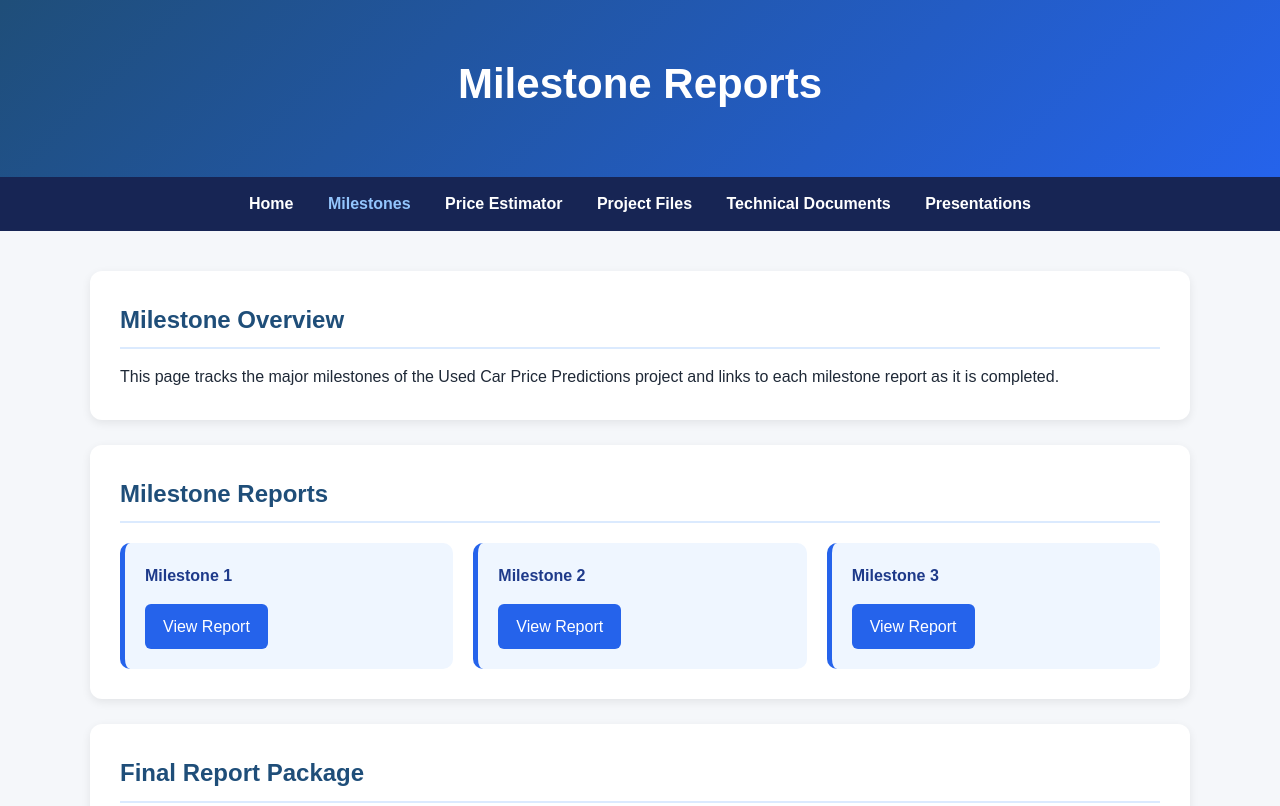
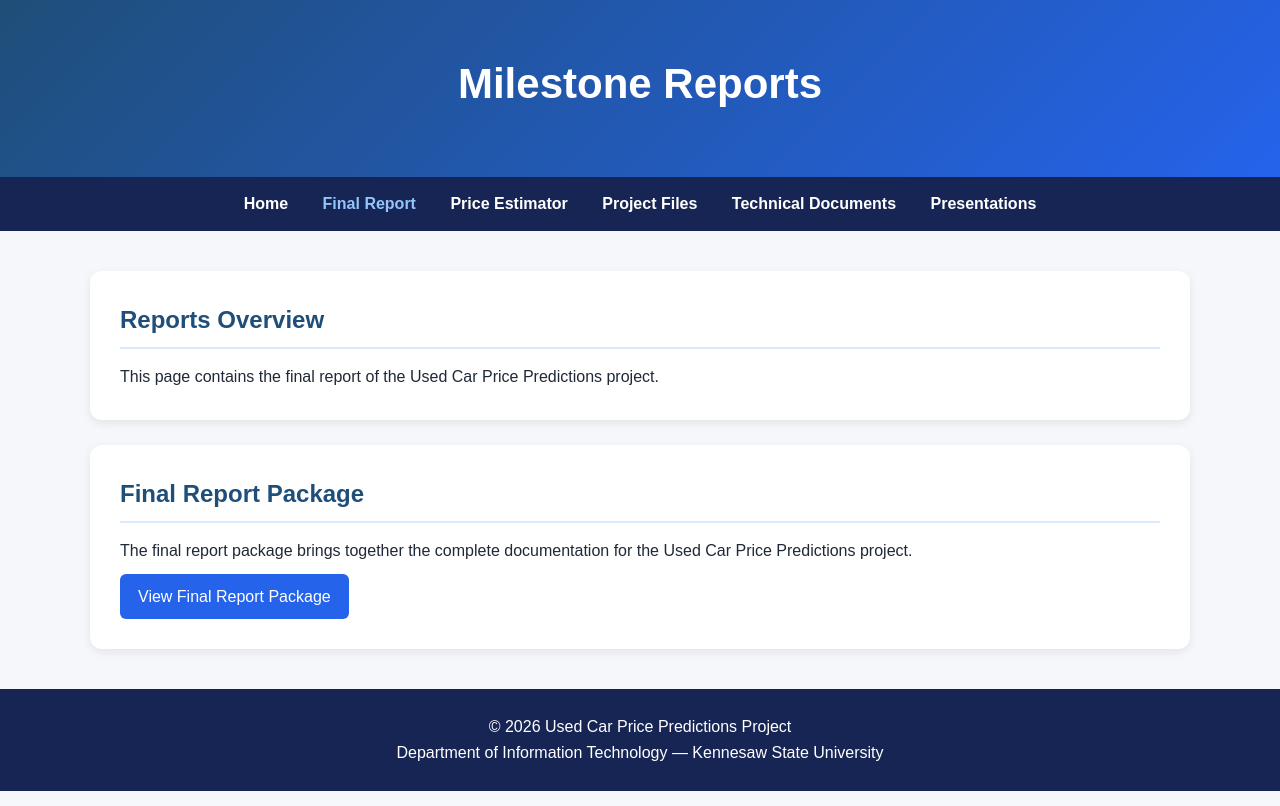
Before and after one commit to AustinWG47/Insight_Works, a plain HTML site: page report.html in a window 1280 px wide. Shown: the top 806 px of the page. Drawn offline with Linux system fonts and the light colour scheme.

Commit message:
Update active link to point to report.html

```diff
--- a/milestones.html
+++ b/report.html
@@ -3,7 +3,7 @@
 <head>
    <meta charset="UTF-8">
    <meta name="viewport" content="width=device-width, initial-scale=1.0">
-   <title>Milestone Reports</title>
+   <title>Reports</title>
    <link rel="stylesheet" href="styles.css">
 </head>
 <body>
@@ -14,7 +14,7 @@
 
 <nav>
     <a href="index.html">Home</a>
-    <a href="milestones.html" class="active">Milestones</a>
+    <a href="report.html" class="active">Final Report</a>
     <a href="estimator.html">Price Estimator</a>
     <a href="project-files.html">Project Files</a>
     <a href="technical-docs.html">Technical Documents</a>
@@ -24,32 +24,11 @@
 <main class="container">
 
     <section>
-        <h2>Milestone Overview</h2>
+        <h2>Reports Overview</h2>
         <p>
-            This page tracks the major milestones of the Used Car Price Predictions
-            project and links to each milestone report as it is completed.
+            This page contains the final report of the Used Car Price Predictions
+            project.
         </p>
-    </section>
-
-    <section>
-        <h2>Milestone Reports</h2>
-
-        <div class="info-grid">
-            <div class="info-card">
-                <strong>Milestone 1</strong>
-                <a class="button" href="#">View Report</a>
-            </div>
-
-            <div class="info-card">
-                <strong>Milestone 2</strong>
-                <a class="button" href="#">View Report</a>
-            </div>
-
-            <div class="info-card">
-                <strong>Milestone 3</strong>
-                <a class="button" href="#">View Report</a>
-            </div>
-        </div>
     </section>
 
     <section>
```
